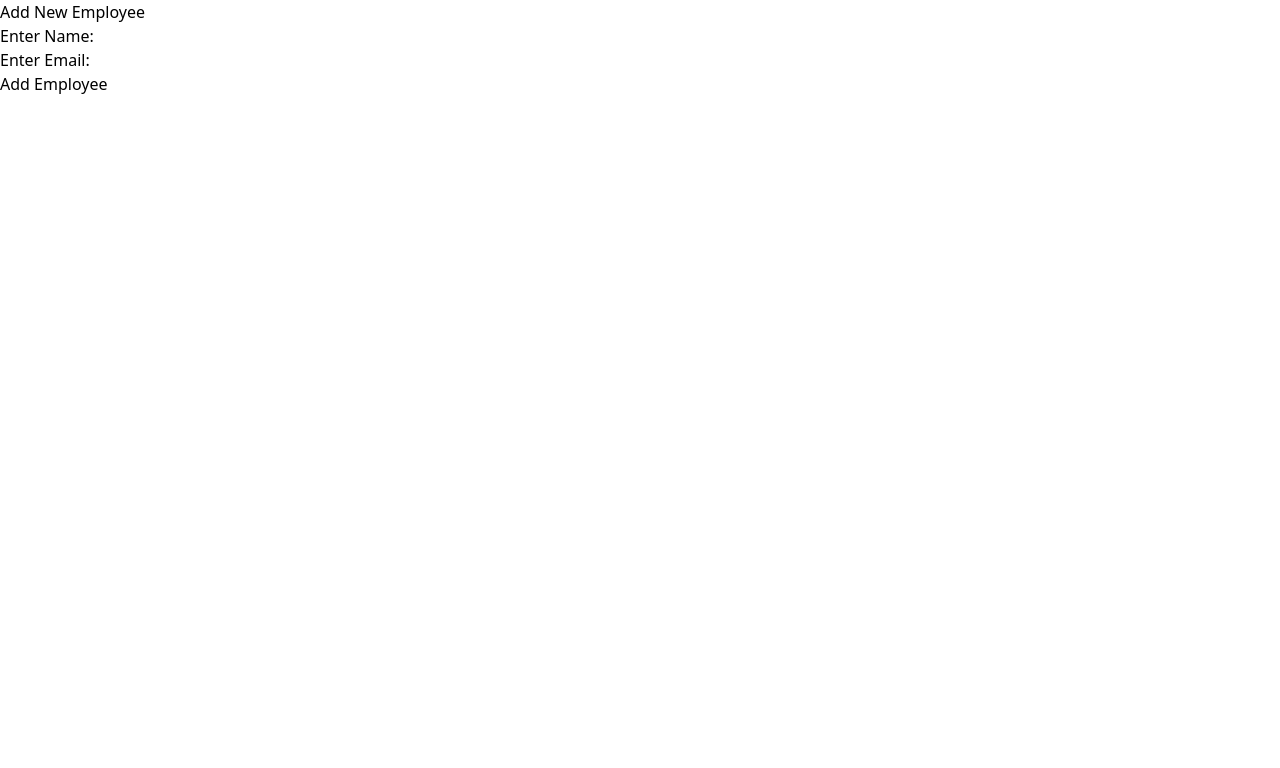
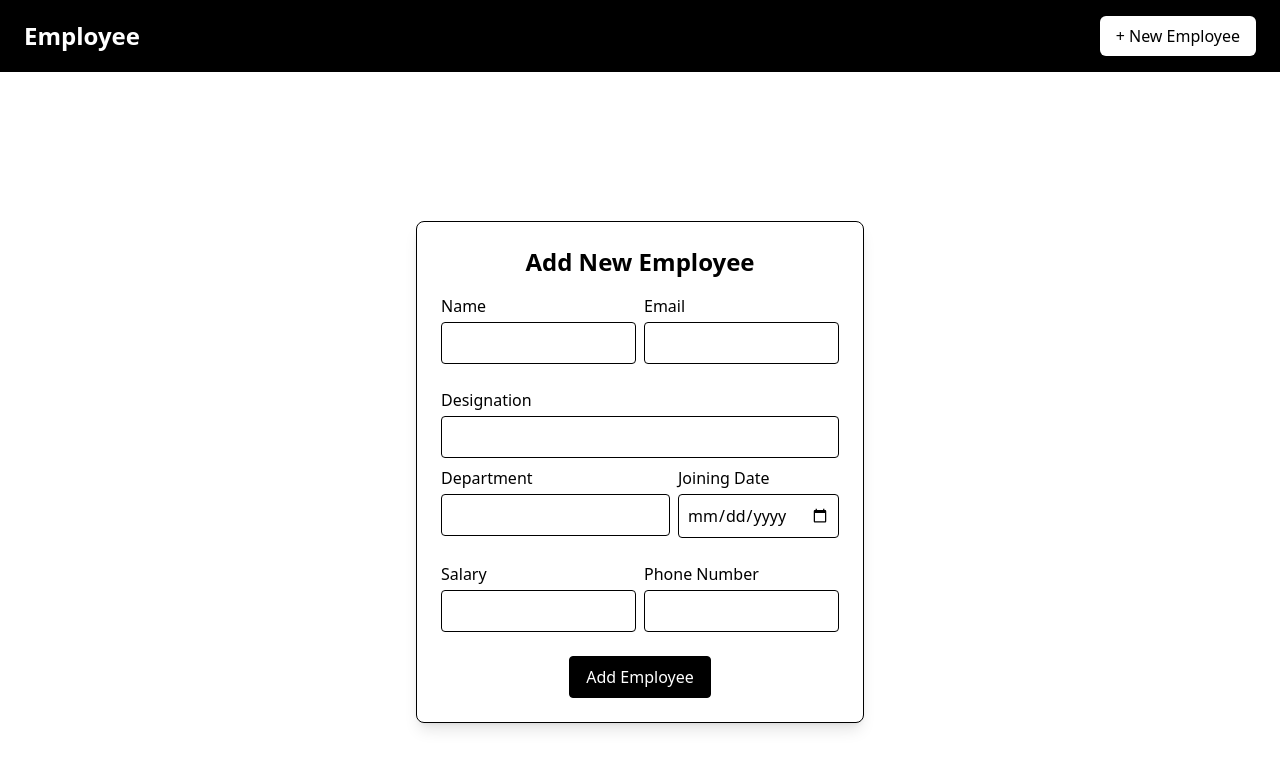
Before and after one commit to Sapna127/emp-assign, a React (Vite) app: page /employees/add-emp in a window 1280 px wide. Shown: the top 768 px of the page. Built offline with nearby package versions, Linux system fonts and the light colour scheme; no server answers.

Commit message:
added styling

```diff
--- a/db.json
+++ b/db.json
@@ -11,9 +11,14 @@
       "phoneNumber": "123-456-7890"
     },
     {
-      "id": 1728811951099,
-      "name": "Dream299",
-      "email": "ghg@hjhj.bjh"
+      "id": "854a",
+      "name": "",
+      "email": "",
+      "designation": "",
+      "department": "",
+      "joiningDate": "",
+      "salary": "",
+      "phoneNumber": ""
     }
   ]
 }
--- a/src/App.jsx
+++ b/src/App.jsx
@@ -1,16 +1,23 @@
-import AddEmployee from './components/AddEmployee'
-import EmployeeDetails from './components/EmployeeDetails'
-import Home from './pages/Home'
-import { BrowserRouter as Router, Routes, Route } from 'react-router-dom'
+import AddEmployee from './components/AddEmployee';
+import EmployeeDetails from './components/EmployeeDetails';
+import Home from './pages/Home';
+import AppBar from './components/AppBar';
+import { BrowserRouter as Router, Routes, Route } from 'react-router-dom';
+import useFetch from './useFetch';
+import EmployeeTable from './components/EmployeeTable';
 
 export default function App() {
+  const { data: employees, isPending, error } = useFetch(`${import.meta.env.VITE_URL}/employees`);
+
   return (
     <Router>
+      <AppBar />
       <Routes>
-        <Route path='/' element={<Home/>}/>
-        <Route path='/employees/add-emp' element={<AddEmployee/>}/>
-        <Route path="/employees/:id" element={<EmployeeDetails/>}/>
+        <Route path='/' element={<Home />} />
+        <Route path='/employees/add-emp' element={<AddEmployee />} />
+        <Route path='/employees/:id' element={<EmployeeDetails />} />
+        <Route path='/employees' element={employees && <EmployeeTable employees={employees} />} />
       </Routes>
     </Router>
-  )
+  );
 }
--- a/src/components/AddEmployee.jsx
+++ b/src/components/AddEmployee.jsx
@@ -1,33 +1,39 @@
 import React, { useState } from 'react';
 import axios from 'axios';
+import Button from '../components/Button';
+import FormInput from '../components/FormInput';
 
 const AddEmployee = () => {
   const [formData, setFormData] = useState({
     name: '',
-    email: ''
+    email: '',
+    designation: '',
+    department: '',
+    joiningDate: '',
+    salary: '',
+    phoneNumber: '',
   });
 
   const handleChange = (e) => {
     setFormData({
       ...formData,
-      [e.target.name]: e.target.value
+      [e.target.name]: e.target.value,
     });
   };
 
   const handleSubmit = async (e) => {
     e.preventDefault();
-    const newEmp = {
-      ...formData,
-      id: Date.now()
-    };
-
     try {
-      await axios.post(`${import.meta.env.VITE_URL}/employees`, newEmp);
+      await axios.post(`${import.meta.env.VITE_URL}/employees`, formData);
       alert('Employee added successfully!');
-
       setFormData({
         name: '',
-        email: ''
+        email: '',
+        designation: '',
+        department: '',
+        joiningDate: '',
+        salary: '',
+        phoneNumber: '',
       });
     } catch (error) {
       alert('Error adding the employee.');
@@ -35,32 +41,30 @@ const AddEmployee = () => {
   };
 
   return (
-    <>
-      <h1>Add New Employee</h1>
-      <form onSubmit={handleSubmit}>
-        <label>
-          Enter Name:
-          <input
-            type="text"
-            name="name"
-            value={formData.name}
-            onChange={handleChange}
-          />
-        </label>
-        <br />
-        <label>
-          Enter Email:
-          <input
-            type="email"
-            name="email"
-            value={formData.email}
-            onChange={handleChange}
-          />
-        </label>
-        <br />
-        <button type="submit">Add Employee</button>
-      </form>
-    </>
+    <div className="flex items-center justify-center h-screen bg-white">
+      <div className="bg-white shadow-lg rounded-lg p-6 w-full max-w-md border border-black">
+        <h1 className="text-black text-2xl font-bold text-center mb-4">Add New Employee</h1>
+        <form onSubmit={handleSubmit} className="space-y-2 justify-center">
+          <div className='flex gap-2'>
+            <FormInput label="Name" type="text" name="name" value={formData.name} onChange={handleChange} />
+            <FormInput label="Email" type="email" name="email" value={formData.email} onChange={handleChange} />
+          </div>
+          <FormInput label="Designation" type="text" name="designation" value={formData.designation} onChange={handleChange} />
+          <div className='flex gap-2'>
+            <FormInput label="Department" type="text" name="department" value={formData.department} onChange={handleChange} />
+            <FormInput label="Joining Date" type="date" name="joiningDate" value={formData.joiningDate} onChange={handleChange} />
+          </div>
+          <div className='flex gap-2'>
+            <FormInput label="Salary" type="number" name="salary" value={formData.salary} onChange={handleChange} />
+            <FormInput label="Phone Number" type="tel" name="phoneNumber" value={formData.phoneNumber} onChange={handleChange} />
+          </div>
+
+          <div className="flex justify-center mt-4">
+                <Button type="submit">Add Employee</Button>
+          </div>
+        </form>
+      </div>
+    </div>
   );
 };
 
--- /dev/null
+++ b/src/components/AppBar.jsx
@@ -0,0 +1,24 @@
+import React from 'react';
+import { Link } from 'react-router-dom';
+
+function AppBar() {
+
+  return (
+    <header className="bg-black text-white shadow-md">
+      <div className="container mx-auto flex justify-between items-center py-4 px-6">
+        {/* Optional: Uncomment the logo/title if needed */}
+        <div className="text-2xl font-bold">
+          <Link to="/">Employee</Link>
+        </div>
+
+        <Link to="employees/add-emp">
+          <button className="bg-white text-black px-4 py-2 rounded-md shadow-md hover:bg-gray-100 transition duration-200">
+            + New Employee
+          </button>
+        </Link>
+      </div>
+    </header>
+  );
+}
+
+export default AppBar;
--- /dev/null
+++ b/src/components/Button.jsx
@@ -0,0 +1,15 @@
+import React from 'react';
+
+const Button = ({ onClick, children, type = 'button', className = '' }) => {
+  return (
+    <button
+      type={type}
+      onClick={onClick}
+      className={`px-4 py-2 bg-black text-white border border-black rounded hover:bg-white hover:text-black transition duration-200 ${className}`}
+    >
+      {children}
+    </button>
+  );
+};
+
+export default Button;
--- a/src/components/EmployeeDetails.jsx
+++ b/src/components/EmployeeDetails.jsx
@@ -1,24 +1,36 @@
 import { useParams, useNavigate } from "react-router-dom";
-import { useState } from "react";
+import { useState, useEffect } from "react";
 import axios from "axios";
 import useFetch from "../useFetch";
 
 const EmployeeDetails = () => {
   const { id } = useParams();
   const navigate = useNavigate();
-  const { data: employee, error, isPending } = useFetch(`${import.meta.env.VITE_URL}/employees/` + id);
+  const { data: employee, error, isPending } = useFetch(`${import.meta.env.VITE_URL}/employees/${id}`);
   const [isEditing, setIsEditing] = useState(false);
   const [editForm, setEditForm] = useState({
     name: '',
-    email: ''
+    email: '',
+    designation: '',
+    department: '',
+    joiningDate: '',
+    salary: '',
+    phoneNumber: ''
   });
 
-  const editDetails = () => {
-    setIsEditing(true);
+  useEffect(() => {
     if (employee) {
-      setEditForm({ name: employee.name, email: employee.email });
+      setEditForm({
+        name: employee.name,
+        email: employee.email,
+        designation: employee.designation,
+        department: employee.department,
+        joiningDate: employee.joiningDate,
+        salary: employee.salary,
+        phoneNumber: employee.phoneNumber,
+      });
     }
-  };
+  }, [employee]);
 
   const handleChange = (e) => {
     setEditForm({ ...editForm, [e.target.name]: e.target.value });
@@ -27,7 +39,7 @@ const EmployeeDetails = () => {
   const handleSubmitEdit = async (e) => {
     e.preventDefault();
     try {
-      await axios.put(`${process.env.REACT_APP_URL}/employees/${id}`, editForm);
+      await axios.put(`${import.meta.env.VITE_URL}/employees/${id}`, editForm);
       alert("Employee details updated successfully!");
       setIsEditing(false);
     } catch (err) {
@@ -39,7 +51,7 @@ const EmployeeDetails = () => {
   const handleDelete = async () => {
     if (window.confirm("Are you sure you want to delete this employee?")) {
       try {
-        await axios.delete(`${process.env.REACT_APP_API_URL}/employees/${id}`);
+        await axios.delete(`${import.meta.env.VITE_URL}/employees/${id}`);
         alert("Employee deleted successfully!");
         navigate("/");
       } catch (err) {
@@ -50,36 +62,71 @@ const EmployeeDetails = () => {
   };
 
   return (
-    <section>
-      {isPending && <p>Loading user details...</p>}
-      {error && <p>{error}</p>}
+    <section className="max-w-2xl mx-auto p-4 bg-white shadow-md rounded-md">
+      {isPending && <p className="text-center">Loading user details...</p>}
+      {error && <p className="text-red-500">{error}</p>}
 
       {employee && !isEditing && (
         <>
-          <h1>Employee {employee.id} Details</h1>
-          <h2>Name: {employee.name}</h2>
-          <h3>Email: {employee.email}</h3>
+          <h1 className="text-2xl font-bold text-black">Employee {employee.id} Details</h1>
+          <h2 className="text-xl font-semibold text-black">Name: {employee.name}</h2>
+          <h3 className="text-lg text-black">Email: {employee.email}</h3>
+          <p className="text-black">Designation: {employee.designation}</p>
+          <p className="text-black">Department: {employee.department}</p>
+          <p className="text-black">Joining Date: {employee.joiningDate}</p>
+          <p className="text-black">Salary: ${employee.salary}</p>
+          <p className="text-black">Phone Number: {employee.phoneNumber}</p>
 
-          <button onClick={editDetails}>Edit Details</button>
-          <button onClick={handleDelete} style={{ marginLeft: "10px", color: "red" }}>Delete Employee</button>
+          <div className="mt-4">
+            <button
+              onClick={() => setIsEditing(true)}
+              className="bg-gray-800 text-white px-4 py-2 rounded-md shadow-md hover:bg-gray-700"
+            >
+              Edit Details
+            </button>
+            <button
+              onClick={handleDelete}
+              className="bg-red-600 text-white px-4 py-2 rounded-md shadow-md hover:bg-red-500 ml-2"
+            >
+              Delete Employee
+            </button>
+          </div>
         </>
       )}
 
       {isEditing && (
-        <form onSubmit={handleSubmitEdit}>
-          <h1>Edit Employee {employee.id} Details</h1>
-          <label>
-            Name:
-            <input type="text" name="name" value={editForm.name} onChange={handleChange} />
-          </label>
-          <label>
-            Email:
-            <input type="email" name="email" value={editForm.email} onChange={handleChange} />
-          </label>
-          <button type="submit">Save Changes</button>
-          <button type="button" onClick={() => setIsEditing(false)} style={{ marginLeft: "10px" }}>
-            Cancel
-          </button>
+        <form onSubmit={handleSubmitEdit} className="mt-4">
+          <h1 className="text-2xl font-bold text-black">Edit Employee {employee.id} Details</h1>
+          <div className="space-y-2">
+            {Object.keys(editForm).map((key) => (
+              <label key={key} className="block text-black">
+                {key.charAt(0).toUpperCase() + key.slice(1).replace(/([A-Z])/g, ' $1')}:
+                <input
+                  type={key === 'joiningDate' ? 'date' : key === 'salary' ? 'number' : 'text'}
+                  name={key}
+                  value={editForm[key]}
+                  onChange={handleChange}
+                  className="block w-full mt-1 p-2 border border-gray-300 rounded-md"
+                  required
+                />
+              </label>
+            ))}
+          </div>
+          <div className="mt-4">
+            <button
+              type="submit"
+              className="bg-gray-800 text-white px-4 py-2 rounded-md shadow-md hover:bg-gray-700"
+            >
+              Save Changes
+            </button>
+            <button
+              type="button"
+              onClick={() => setIsEditing(false)}
+              className="bg-gray-300 text-black px-4 py-2 rounded-md shadow-md hover:bg-gray-200 ml-2"
+            >
+              Cancel
+            </button>
+          </div>
         </form>
       )}
     </section>
--- a/src/components/EmployeeTable.jsx
+++ b/src/components/EmployeeTable.jsx
@@ -1,32 +1,26 @@
-import React from 'react'
-import { Link } from 'react-router-dom'
-function EmployeeTable({employees}) {
+import React from 'react';
+import { Link } from 'react-router-dom';
+
+function EmployeeTable({ employees }) {
   return (
-    <>
-        <section>
-            <section>
-                <h1>Employee Table</h1>
-            </section>
-            <table>
+    <section className="max-w-4xl mx-auto p-4 bg-white shadow-md rounded-md">
+      <h1 className="text-2xl font-bold mb-4 text-black">Employee Table</h1>
+      <table className="min-w-full bg-white border border-gray-300">
         <thead>
-                    <tr>
-                        <th>Name</th>
-                        <th>Email</th>
+          <tr className="bg-gray-200">
+            <th className="py-2 px-4 text-left text-gray-800">Name</th>
+            <th className="py-2 px-4 text-left text-gray-800">Email</th>
+            <th className="py-2 px-4 text-left text-gray-800">Actions</th>
           </tr>
         </thead>
         <tbody>
-                    {employees.map((employee)=>(
-                        <tr key={employee.id}>
-                            <td>
-                                <p>{employee.name}</p>
-                            </td>
-                            <td>
-                                <p>{employee.email}</p>
-                            </td>
-
-                            <td>
+          {employees.map((employee) => (
+            <tr key={employee.id} className="border-b hover:bg-gray-100">
+              <td className="py-2 px-4 text-gray-700">{employee.name}</td>
+              <td className="py-2 px-4 text-gray-700">{employee.email}</td>
+              <td className="py-2 px-4">
                 <Link to={`/employees/${employee.id}`}>
-                                    <button>
+                  <button className="bg-gray-800 text-white px-4 py-2 rounded-md shadow-md hover:bg-gray-700">
                     View full details
                   </button>
                 </Link>
@@ -36,8 +30,7 @@ function EmployeeTable({employees}) {
         </tbody>
       </table>
     </section>
-    </>
-  )
+  );
 }
 
-export default EmployeeTable
+export default EmployeeTable;
--- /dev/null
+++ b/src/components/FormInput.jsx
@@ -0,0 +1,18 @@
+import React from 'react';
+
+const FormInput = ({ label, type, name, value, onChange }) => {
+  return (
+    <div className="mb-4">
+      <label className="block text-black mb-1">{label}</label>
+      <input
+        type={type}
+        name={name}
+        value={value}
+        onChange={onChange}
+        className="w-full p-2 border border-black bg-white text-black rounded focus:outline-none focus:ring-2 focus:ring-black focus:ring-opacity-50"
+      />
+    </div>
+  );
+};
+
+export default FormInput;
--- a/src/pages/Home.jsx
+++ b/src/pages/Home.jsx
@@ -1,25 +1,28 @@
 import React from 'react';
 import { Link } from 'react-router-dom';
-import useFetch from '../useFetch';
-import EmployeeTable from '../components/EmployeeTable';
 
 function Home() {
-    const { data: employees, isPending, error } = useFetch(`${import.meta.env.VITE_URL}/employees`);
-
-    return (
-        <section>
-            {error && <p>{error}</p>}
-            {isPending && <p>Loading Employees...</p>}
-
-            <Link to={`/employees/add-emp`}>
-                <button>
-                    Add New Employee
-                </button>
-            </Link>
-
-            {employees && <EmployeeTable employees={employees} />}
-        </section>
-    );
+  return (
+    <div className="flex flex-col items-center justify-center min-h-screen bg-gray-100">
+      <div>
+        <div className="text-[70px] font-bold mb-8 text-center flex flex-col">
+          Add & See Your <span className='text-blue-500'>EMPlOYEE DETAILS..</span>
+        </div>
+      </div>
+      <div className="space-x-4">
+        <Link to="/add-emp">
+          <button className="bg-black text-white py-5 px-10 rounded font-semibold hover:bg-gray-900">
+            + Add Employee
+          </button>
+        </Link>
+        <Link to="/employees">
+          <button className="bg-blue-500 text-white font-semibold py-5 px-10 rounded hover:bg-blue-700">
+            View Employees
+          </button>
+        </Link>
+      </div>
+    </div>
+  );
 }
 
 export default Home;
```
Lines whose indentation alone changed are shown as unchanged.
